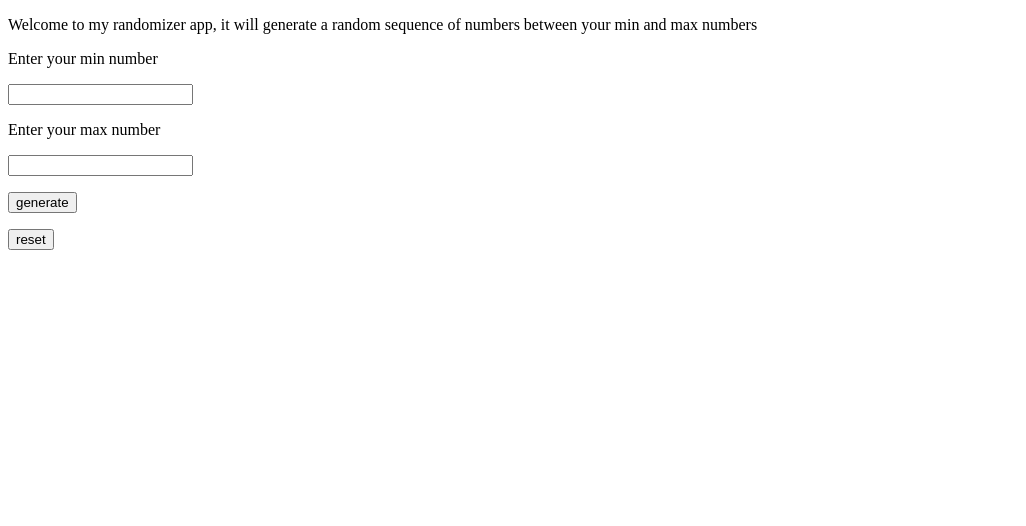
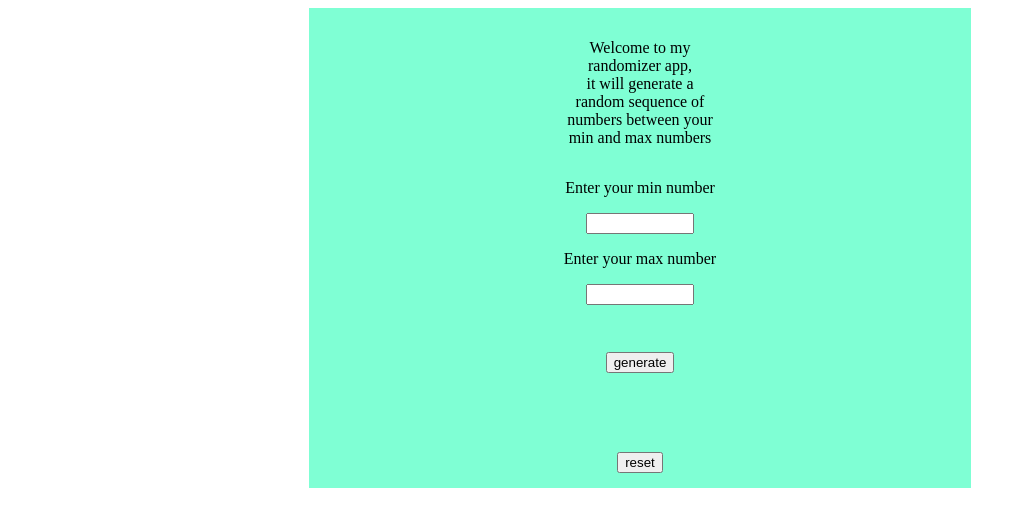
Before and after one commit to ArtemVakulenko/Homework, a website: page AppRandomizer/app.html in a window 1280 px wide. Shown: the whole page, without its empty margins (0-1026 px from the left). Drawn offline with Linux system fonts and the light colour scheme.

Commit message:
added styles to AppRandomizer

```diff
--- a/AppRandomizer/app.html
+++ b/AppRandomizer/app.html
@@ -8,10 +8,9 @@
     <link rel="stylesheet" href="style.css">
 </head>
 <body>
-    <div class="app">
-        <div class="mainBody">
+    <div class="сontainer">
             <div class="inputs">
-                <p>Welcome to my randomizer app, it will generate a random sequence of numbers between your min and max numbers</p>
+                <p>Welcome to my randomizer app,<br> it will generate a random sequence of numbers between your min and max numbers</p>
                 <p>Enter your min number</p>
                 <input type="text" value="" class="inputMin">
                 <p>Enter your max number</p>
@@ -25,7 +24,6 @@
                 <p class="endMessage"></p>
                 <input type="button" value="reset" class="resetButton">
             </div>
-        </div>
     </div>
     <script src="script.js"></script>
 </body>
--- a/AppRandomizer/style.css
+++ b/AppRandomizer/style.css
@@ -1,3 +1,39 @@
+.сontainer{
+    margin-left: auto;
+    margin-right: auto;
+    margin-top: auto;
+    margin-bottom: auto;
+    display: flex;
+    flex-direction: column;
+    justify-content: center;
+    align-items: center;
+    width: 50%;
+    height: 50%;
+    background-color: aquamarine;
+    padding: 15px;
+}
+.inputs, .buttons{
+    display: flex;
+    flex-direction: column;
+    align-items: center;
+    text-align: center;
+    width: 25%;
+}
+.inputMax, .inputMin{
+    width: 100px;
+}
+ .inputMax:focus, .inputMin:focus{
+   width: 50%;
+   height: 50%;
+}
+.generateButtonFirst, .generateButtonSecond{
+    width: fit-content;
+    margin: 15px;
+    align-self: center;
+}
+.generateButtonFirst:hover, .generateButtonSecond:hover{
+    width: 50%;
+}
 .hide{
     display: none;
 }
```
